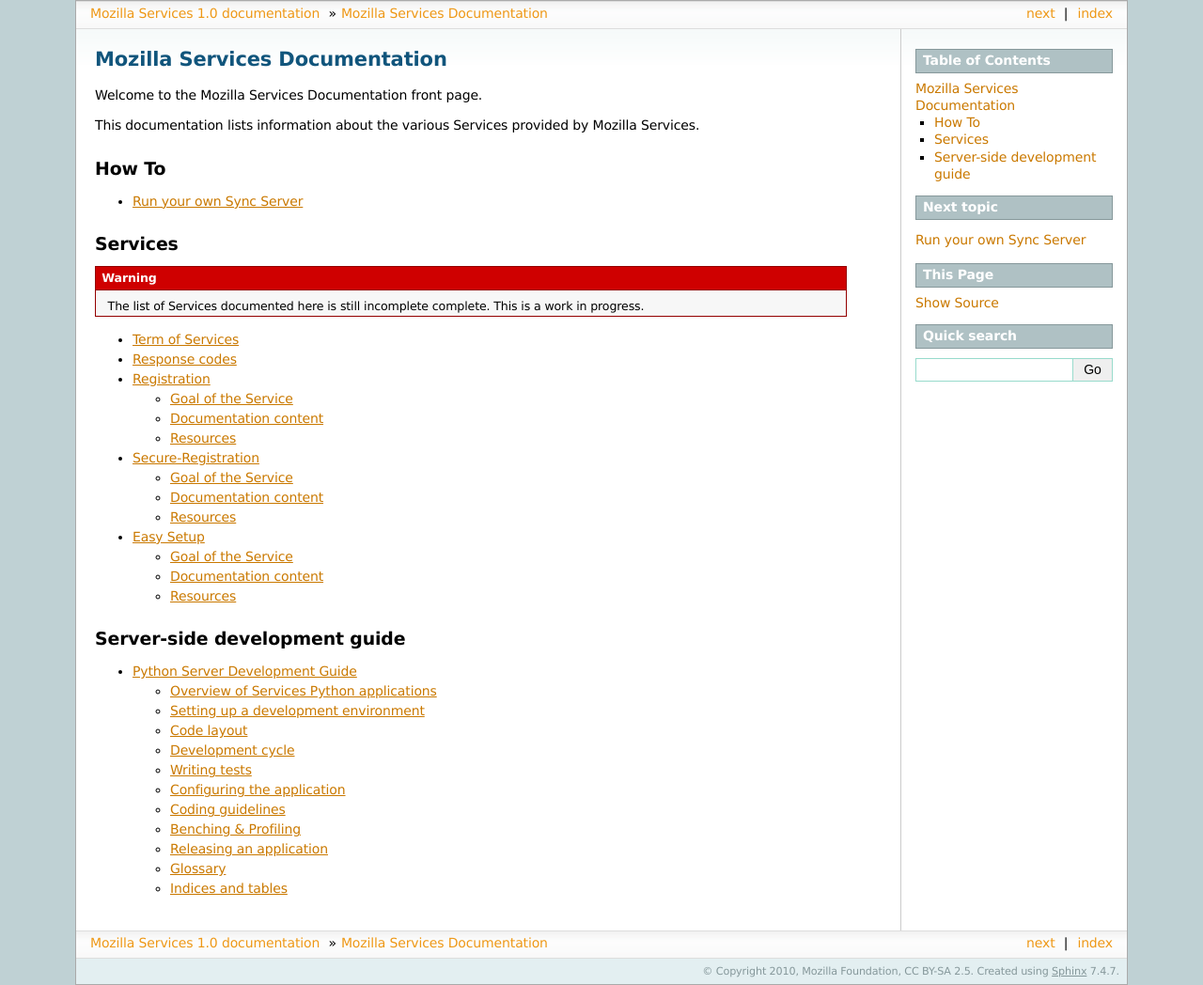
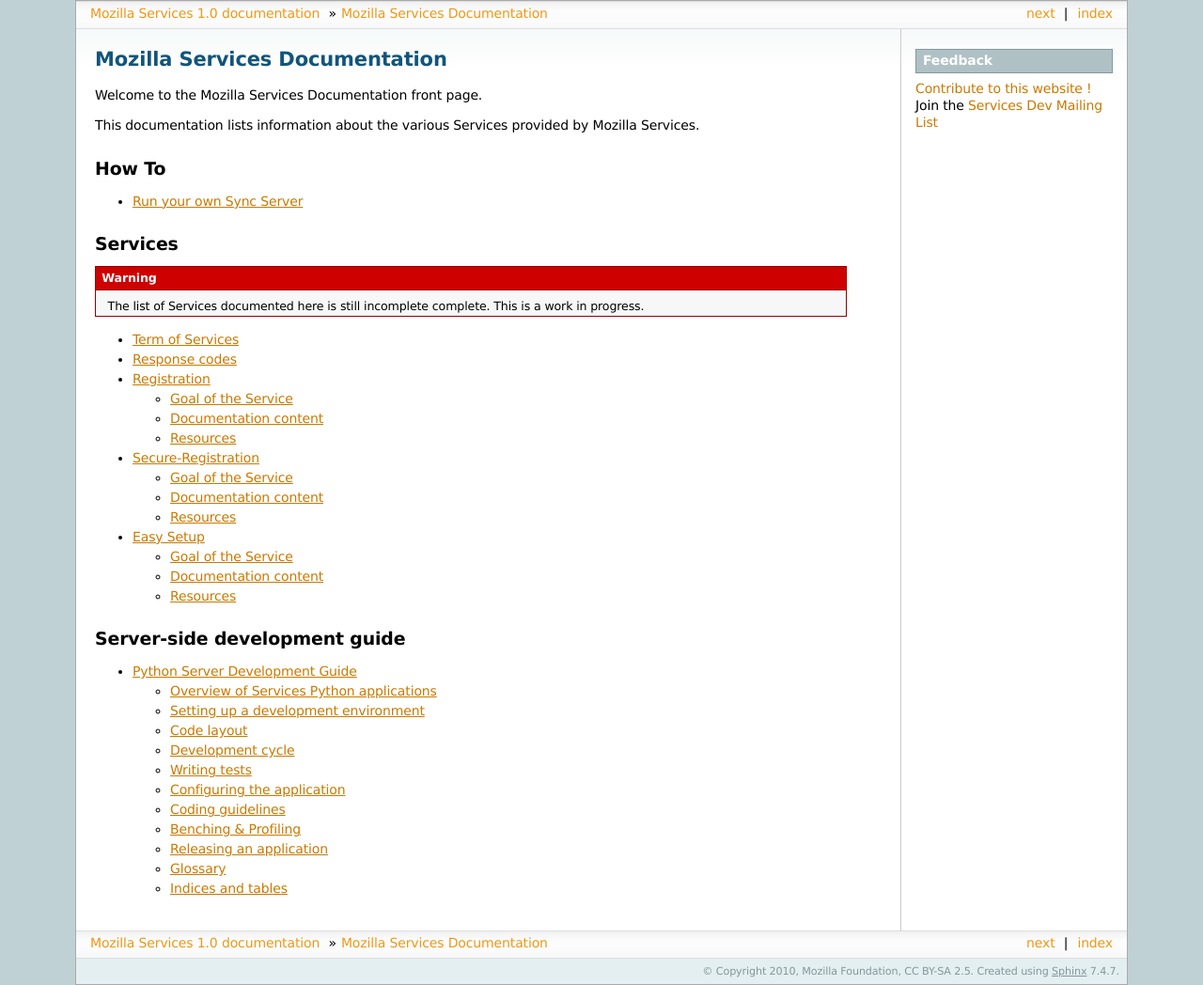
Before and after one commit to mozilla-services/docs, a Sphinx documentation site: the page built from source/index.rst, in a window 1280 px wide. Shown: the whole page at 94% size. Built offline with Sphinx 7.4.7, drawn with Linux system fonts in a browser that asks for light colours.

Commit message:
added an about page + a "feedback" sidebar

```diff
--- /dev/null
+++ b/source/_templates/indexsidebar.html
@@ -0,0 +1,7 @@
+<div>
+ <h3>Feedback</h3>
+ <ul>
+  <li><a href="/about.html">Contribute to this website !</a></li>
+  <li>Join the <a href="https://mail.mozilla.org/listinfo/services-dev">Services Dev Mailing List</a></li>
+ </ul>
+</div>
--- a/source/conf.py
+++ b/source/conf.py
@@ -136,6 +136,16 @@
 # Additional templates that should be rendered to pages, maps page names to
 # template names.
 #html_additional_pages = {}
+CURDIR = os.path.dirname(__file__)
+sidebars = []
+for f in os.listdir(CURDIR):
+    name, ext = os.path.splitext(f)
+    if ext != '.rst':
+        continue
+    sidebars.append((name, 'indexsidebar.html'))
+
+html_sidebars = dict(sidebars)
+
 
 # If false, no module index is generated.
 #html_domain_indices = True
```
Also changed, not shown: source/about.rst (added, +32 -0 lines).
